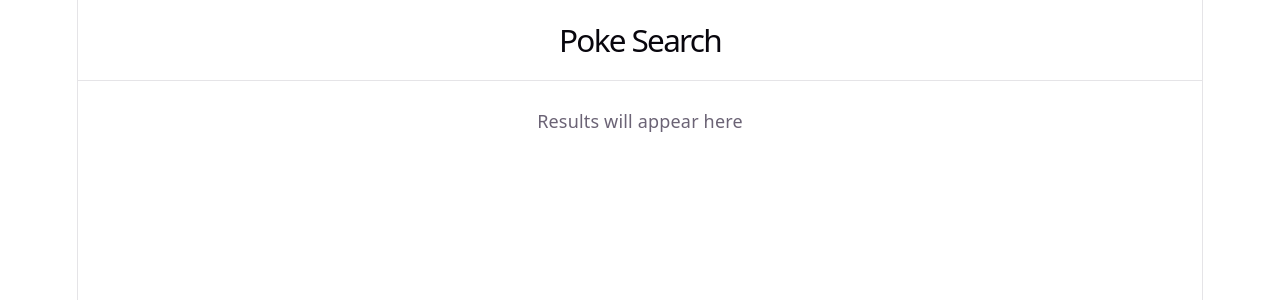
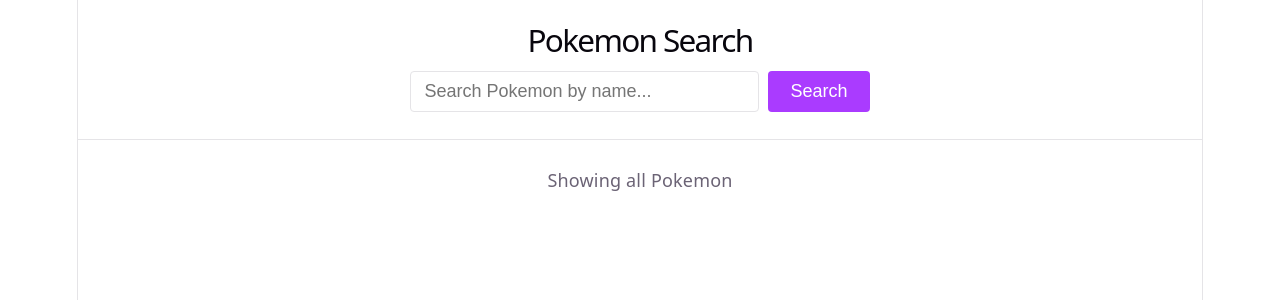
Before and after one commit to nick-konstantinov/rs-class-components, a React (Vite) app: page / in a window 1280 px wide. Shown: the top 300 px of the page. Built offline with nearby package versions, Linux system fonts and the light colour scheme.

Commit message:
feat: add Search class component

```diff
--- a/src/App.tsx
+++ b/src/App.tsx
@@ -1,14 +1,27 @@
 import { Component } from 'react';
 import Header from './components/Header/Header';
 import Main from './components/Main/Main';
+import { SEARCH_TERM_STORAGE_KEY } from './constants';
 import './App.css';
 
-class App extends Component {
+interface AppState {
+  searchTerm: string;
+}
+
+class App extends Component<Record<string, never>, AppState> {
+  state: AppState = {
+    searchTerm: localStorage.getItem(SEARCH_TERM_STORAGE_KEY) ?? '',
+  };
+
+  handleSearch = (term: string) => {
+    this.setState({ searchTerm: term });
+  };
+
   render() {
     return (
       <div className="app">
-        <Header />
-        <Main />
+        <Header initialTerm={this.state.searchTerm} onSearch={this.handleSearch} />
+        <Main searchTerm={this.state.searchTerm} />
       </div>
     );
   }
--- a/src/components/Header/Header.tsx
+++ b/src/components/Header/Header.tsx
@@ -1,11 +1,18 @@
 import { Component } from 'react';
 import './Header.css';
+import Search from '../Search/Search';
 
-class Header extends Component {
+interface HeaderProps {
+  initialTerm: string;
+  onSearch: (term: string) => void;
+}
+
+class Header extends Component<HeaderProps> {
   render() {
     return (
       <header className="header">
-        <h1 className="header__title">Poke Search</h1>
+        <h1 className="header__title">Pokemon Search</h1>
+        <Search initialTerm={this.props.initialTerm} onSearch={this.props.onSearch} />
       </header>
     );
   }
--- a/src/components/Main/Main.tsx
+++ b/src/components/Main/Main.tsx
@@ -1,11 +1,18 @@
 import { Component } from 'react';
 import './Main.css';
 
-class Main extends Component {
+interface MainProps {
+  searchTerm: string;
+}
+
+class Main extends Component<MainProps> {
   render() {
+    const message = this.props.searchTerm
+      ? `Searching for "${this.props.searchTerm}"`
+      : 'Showing all Pokemon';
     return (
       <main className="main">
-        <p className="main__placeholder">Results will appear here</p>
+        <p className="main__placeholder">{message}</p>
       </main>
     );
   }
--- /dev/null
+++ b/src/components/Search/Search.css
@@ -0,0 +1,35 @@
+.search {
+  display: flex;
+  gap: 0.5rem;
+  justify-content: center;
+  margin-top: 1rem;
+}
+
+.search__input {
+  flex: 0 1 320px;
+  padding: 0.5rem 0.75rem;
+  font-size: 1rem;
+  border: 1px solid var(--border);
+  border-radius: 4px;
+  background: var(--bg);
+  color: var(--text-h);
+}
+
+.search__input:focus {
+  outline: 2px solid var(--accent);
+}
+
+.search__button {
+  padding: 0.5rem 1.25rem;
+  font-size: 1rem;
+  border: none;
+  border-radius: 4px;
+  background: var(--accent);
+  color: white;
+  cursor: pointer;
+  transition: opacity 0.2s;
+}
+
+.search__button:hover {
+  opacity: 0.85;
+}
--- /dev/null
+++ b/src/components/Search/Search.tsx
@@ -0,0 +1,50 @@
+import { Component } from 'react';
+import type { ChangeEvent, SyntheticEvent } from 'react';
+import './Search.css';
+import { SEARCH_TERM_STORAGE_KEY } from '../../constants';
+
+interface SearchProps {
+  initialTerm: string;
+  onSearch: (term: string) => void;
+}
+
+interface SearchState {
+  value: string;
+}
+
+class Search extends Component<SearchProps, SearchState> {
+  state: SearchState = {
+    value: this.props.initialTerm,
+  };
+
+  handleChange = (event: ChangeEvent<HTMLInputElement>) => {
+    this.setState({ value: event.target.value });
+  };
+
+  handleSubmit = (event: SyntheticEvent<HTMLFormElement>) => {
+    event.preventDefault();
+    const trimmed = this.state.value.trim();
+    localStorage.setItem(SEARCH_TERM_STORAGE_KEY, trimmed);
+    this.setState({ value: trimmed });
+    this.props.onSearch(trimmed);
+  };
+
+  render() {
+    return (
+      <form className="search" onSubmit={this.handleSubmit}>
+        <input
+          type="text"
+          className="search__input"
+          placeholder="Search Pokemon by name..."
+          value={this.state.value}
+          onChange={this.handleChange}
+        />
+        <button type="submit" className="search__button">
+          Search
+        </button>
+      </form>
+    );
+  }
+}
+
+export default Search;
--- /dev/null
+++ b/src/constants.ts
@@ -0,0 +1 @@
+export const SEARCH_TERM_STORAGE_KEY = 'pokeSearch:term';
```
